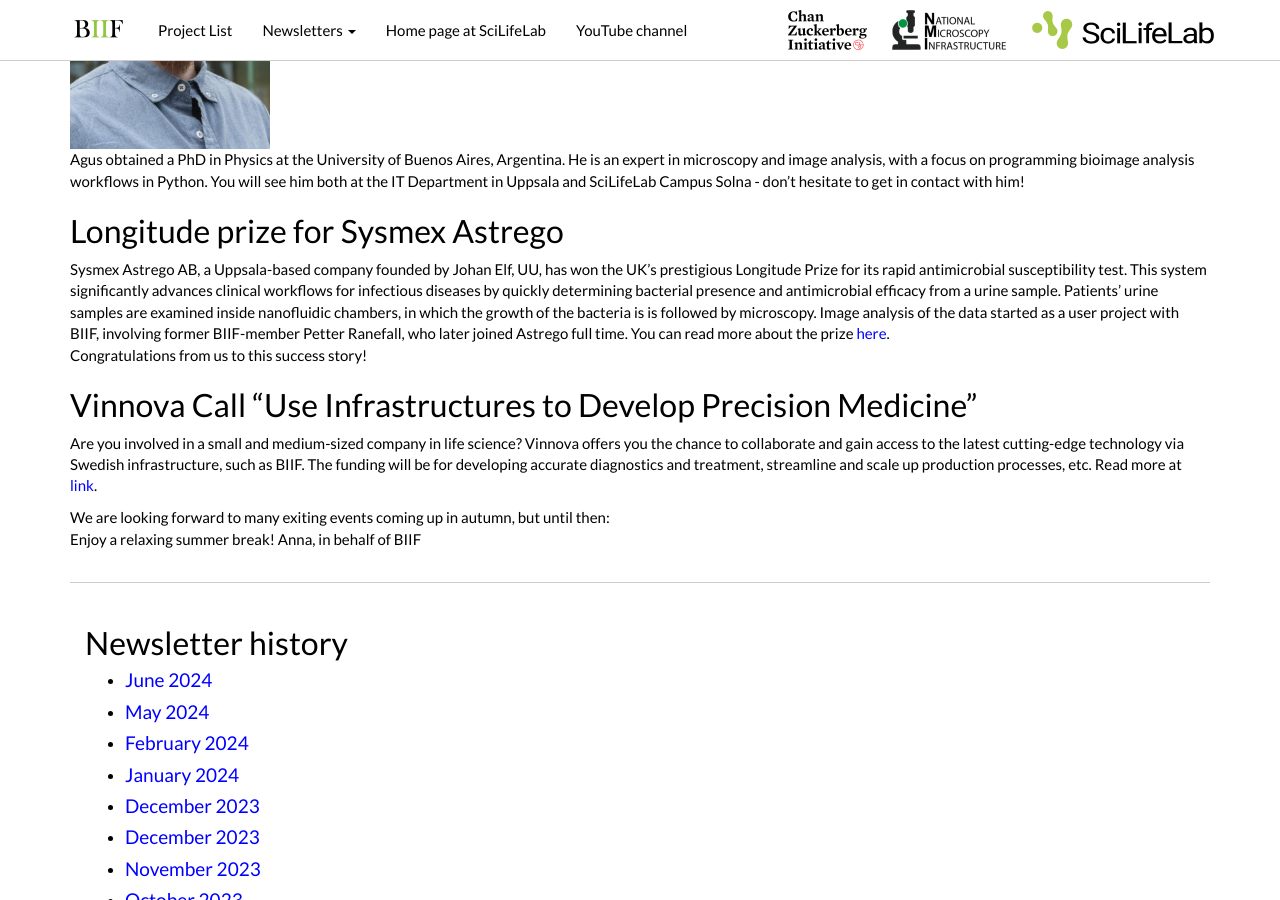
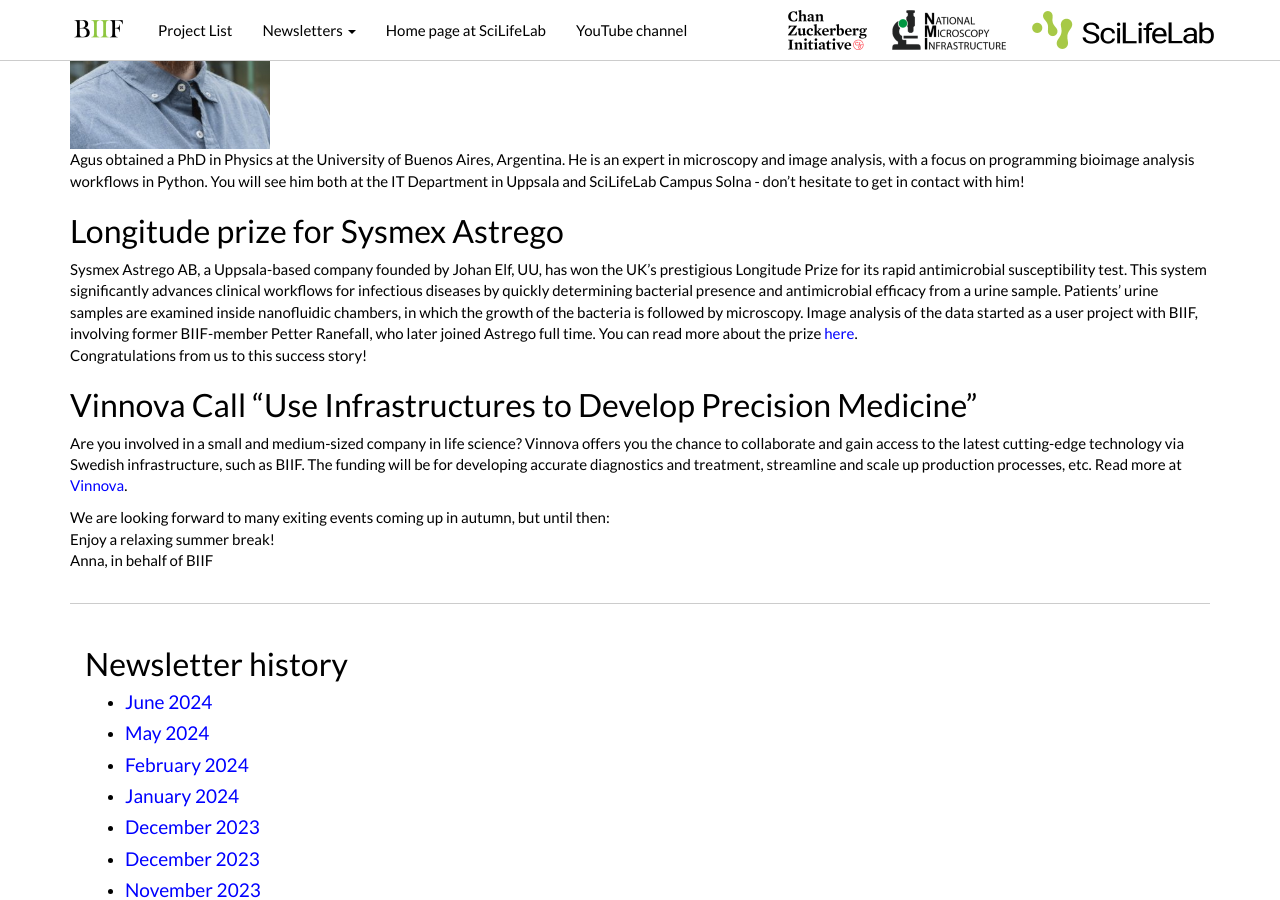
Before and after one commit to BIIFSweden/BIIFSweden.github.io, a Jekyll site: the page built from newsletters/_posts/2024-06-24-nl.md, in a window 1280 px wide and 900 px high, scrolled down 482 px. Built offline with Jekyll 4.4.1, drawn with Linux system fonts in a browser that asks for light colours; nearby versions of some CDN libraries.

Commit message:
Update 2024-06-24-nl.md

```diff
--- a/newsletters/_posts/2024-06-24-nl.md
+++ b/newsletters/_posts/2024-06-24-nl.md
@@ -13,11 +13,12 @@ We are welcoming Agustín Corbat within BIIF!
 Agus obtained a PhD in Physics at the University of Buenos Aires, Argentina. He is an expert in microscopy and image analysis, with a focus on programming bioimage analysis workflows in Python. You will see him both at the IT Department in Uppsala and SciLifeLab Campus Solna -  don't hesitate to get in contact with him!
 
 ## Longitude prize for Sysmex Astrego
-Sysmex Astrego AB, a Uppsala-based company founded by Johan Elf, UU, has won the UK's prestigious Longitude Prize for its rapid antimicrobial susceptibility test. This system significantly advances clinical workflows for infectious diseases by quickly determining bacterial presence and antimicrobial efficacy from a urine sample. Patients' urine samples are examined inside nanofluidic chambers, in which the growth of the bacteria is is followed by microscopy. Image analysis of the data started as a user project with BIIF, involving former BIIF-member Petter Ranefall, who later joined Astrego full time. You can read more about the prize [here](https://www.bbc.com/news/articles/crggj9led0no).
+Sysmex Astrego AB, a Uppsala-based company founded by Johan Elf, UU, has won the UK's prestigious Longitude Prize for its rapid antimicrobial susceptibility test. This system significantly advances clinical workflows for infectious diseases by quickly determining bacterial presence and antimicrobial efficacy from a urine sample. Patients' urine samples are examined inside nanofluidic chambers, in which the growth of the bacteria is followed by microscopy. Image analysis of the data started as a user project with BIIF, involving former BIIF-member Petter Ranefall, who later joined Astrego full time. You can read more about the prize [here](https://www.bbc.com/news/articles/crggj9led0no).
 Congratulations from us to this success story!
 
 ## Vinnova Call "Use Infrastructures to Develop Precision Medicine"
-Are you involved in a small and medium-sized company in life science? Vinnova offers you the chance to collaborate and gain access to the latest cutting-edge technology via Swedish infrastructure, such as BIIF. The funding will be for developing accurate diagnostics and treatment, streamline and scale up production processes, etc. Read more at [link](https://www.vinnova.se/en/calls-for-proposals/utlysning-infrastruktur-for-the-2024-01385/use-infrastructures-to-develop-precision-medicine/).
+Are you involved in a small and medium-sized company in life science? Vinnova offers you the chance to collaborate and gain access to the latest cutting-edge technology via Swedish infrastructure, such as BIIF. The funding will be for developing accurate diagnostics and treatment, streamline and scale up production processes, etc.
+Read more at [Vinnova](https://www.vinnova.se/en/calls-for-proposals/utlysning-infrastruktur-for-the-2024-01385/use-infrastructures-to-develop-precision-medicine/).
 
 We are looking forward to many exiting events coming up in autumn, but until then:
 Enjoy a relaxing summer break!
```
